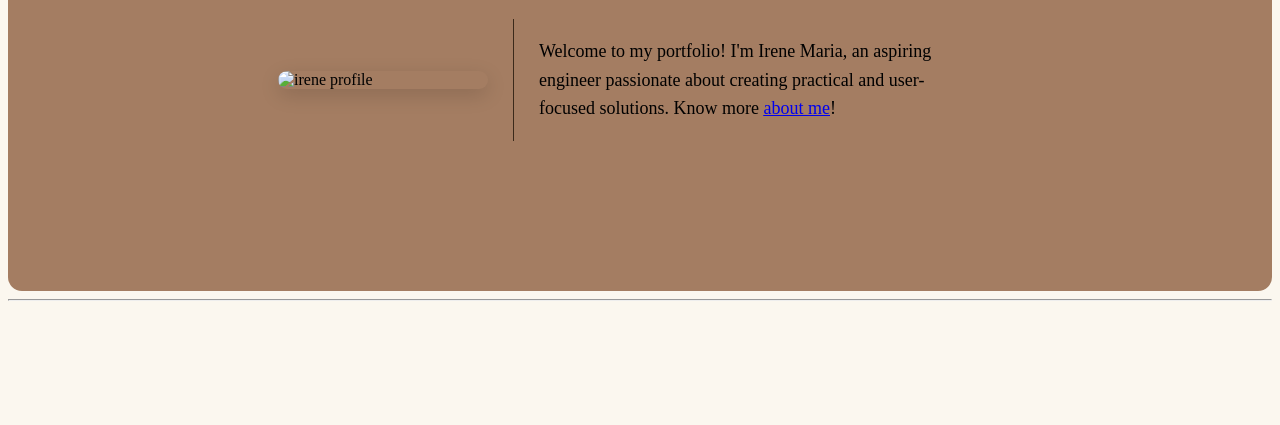
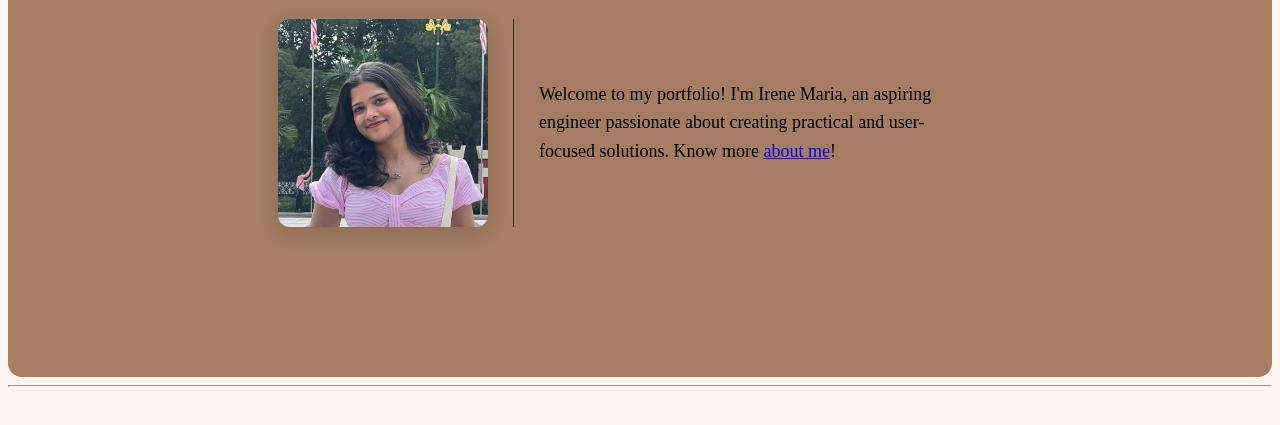
Before and after one commit to Irene-maria/Day1-task, a plain HTML site: page task2.html in a window 1280 px wide. Shown: the part 267-692 px from the top of the page. Drawn offline with Linux system fonts and the light colour scheme.

Commit message:
Update task2.html

```diff
--- a/task2.html
+++ b/task2.html
@@ -22,7 +22,7 @@
   <div class="profile-row">
 
     <div class="profile">
-      <img src="/images/irene.jpg" alt="irene profile">
+      <img src="irene.jpg" alt="irene profile">
     </div>
 
     <div class="divider"></div>
@@ -44,4 +44,5 @@
 
 
 </body>
+
 </html>
```
